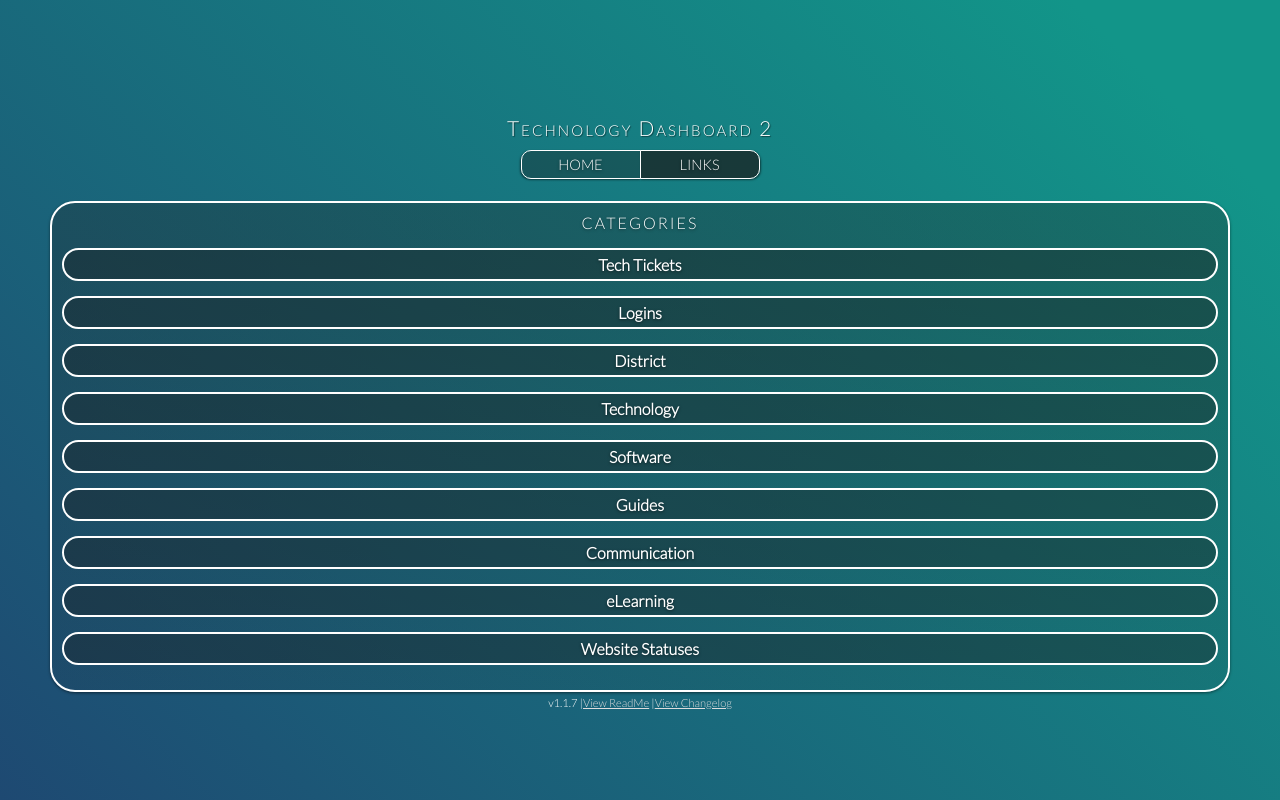
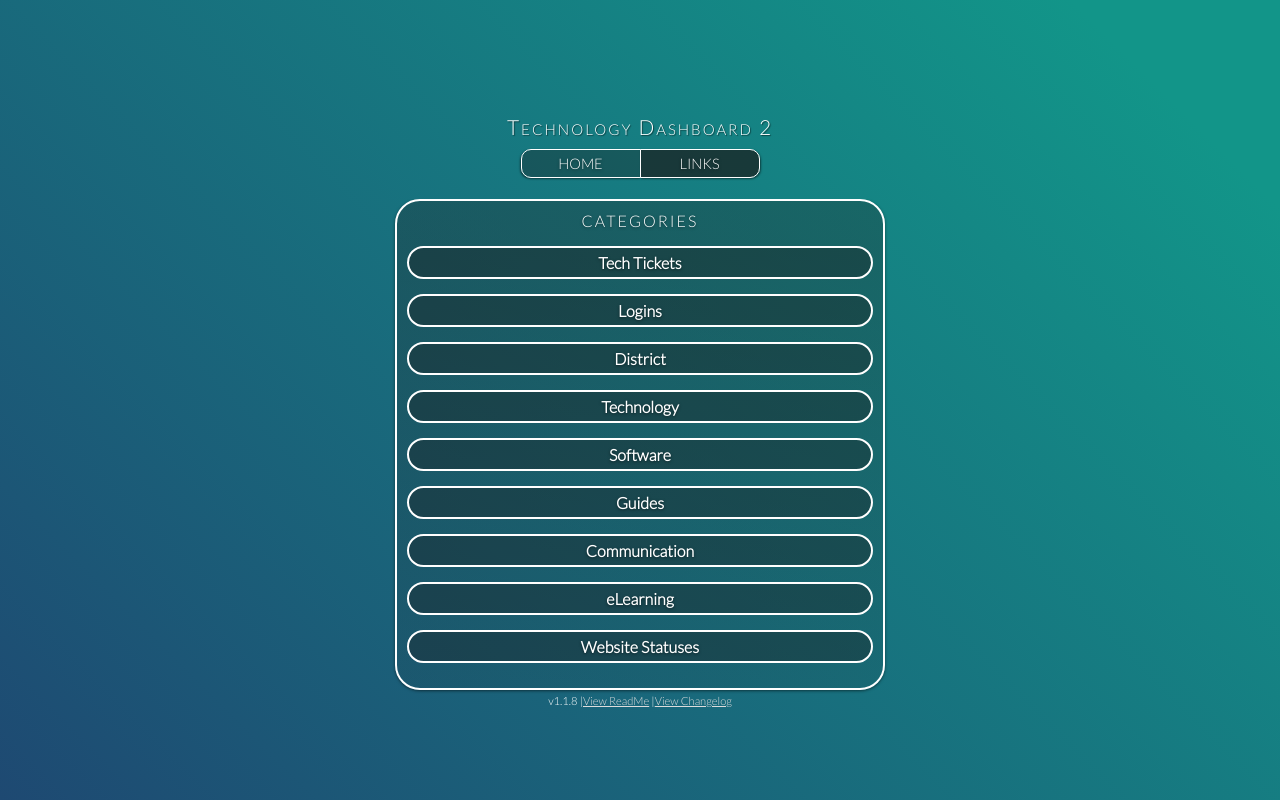
Before and after one commit to NoahButcher/tech-dashboard-mobile, a React (Create React App) app: page / in a window 1280 px wide. Built offline with nearby package versions, Linux system fonts and the light colour scheme.

Commit message:
Added max-wdith for better readability on widescreen.

```diff
--- a/src/App.css
+++ b/src/App.css
@@ -56,15 +56,17 @@
 
 .App-body {
   font-size: 1em;
-  display: block;
+  display: inline-block;
   width:94%;
   max-height:inherit;
+  max-width:500px;
   margin-left:3%;
   margin-right:3%;
   /* padding-bottom:10px; */
   position: static;
 	align-content: center;
-	justify-content: center;
+  justify-content: center;
+  text-align: center;
   align-items: center;
   overflow-x: hidden;
   overflow-y: hidden;
--- a/src/App.js
+++ b/src/App.js
@@ -78,7 +78,7 @@ class App extends Component {
           {this.state.output}
 
           <div className="App-version">
-              v1.1.7 |
+              v1.1.8 |
               <a
               target="_blank"
               rel="noopener noreferrer"
```
Also changed, not shown: 1 other file (tests, documents, lock files or other folders).
